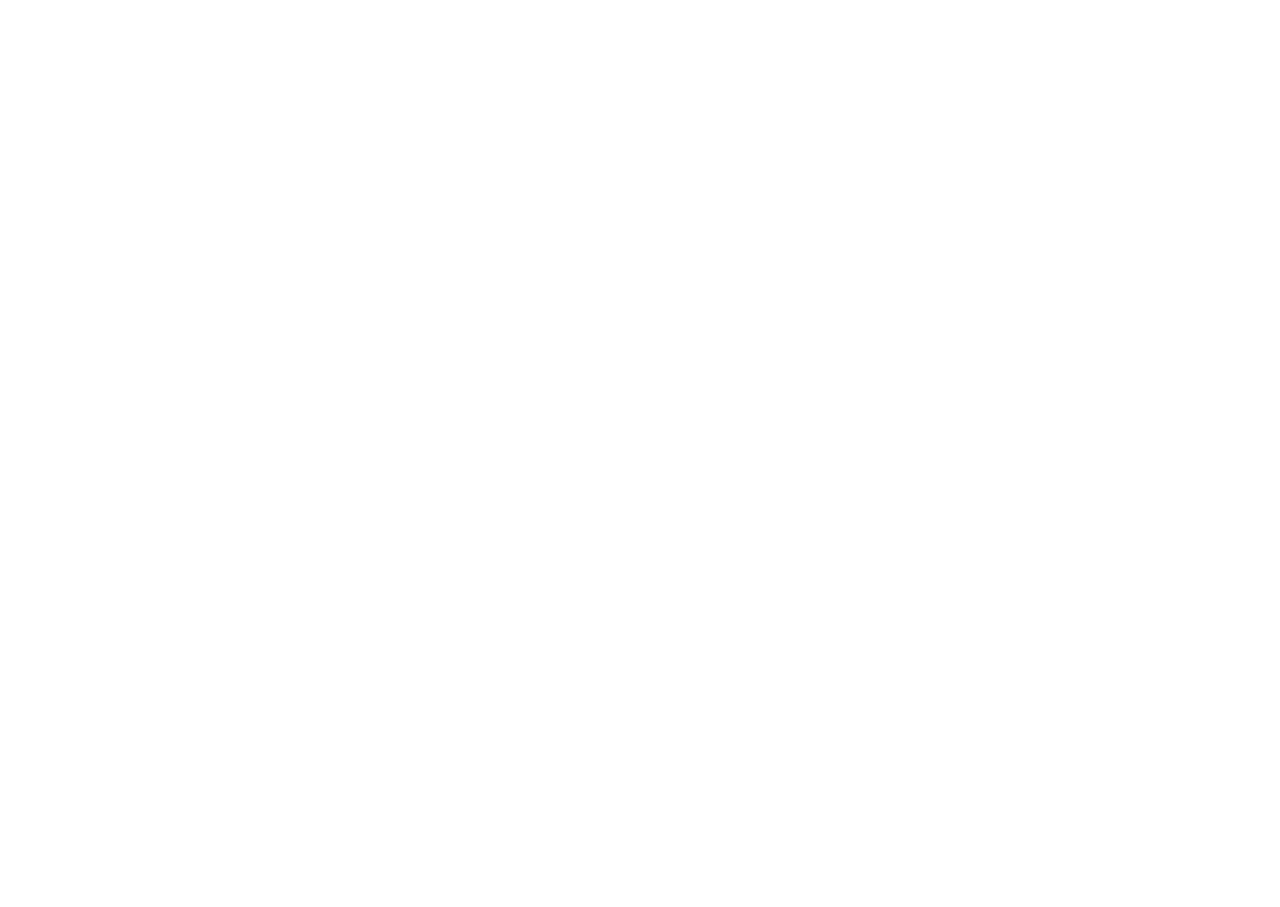
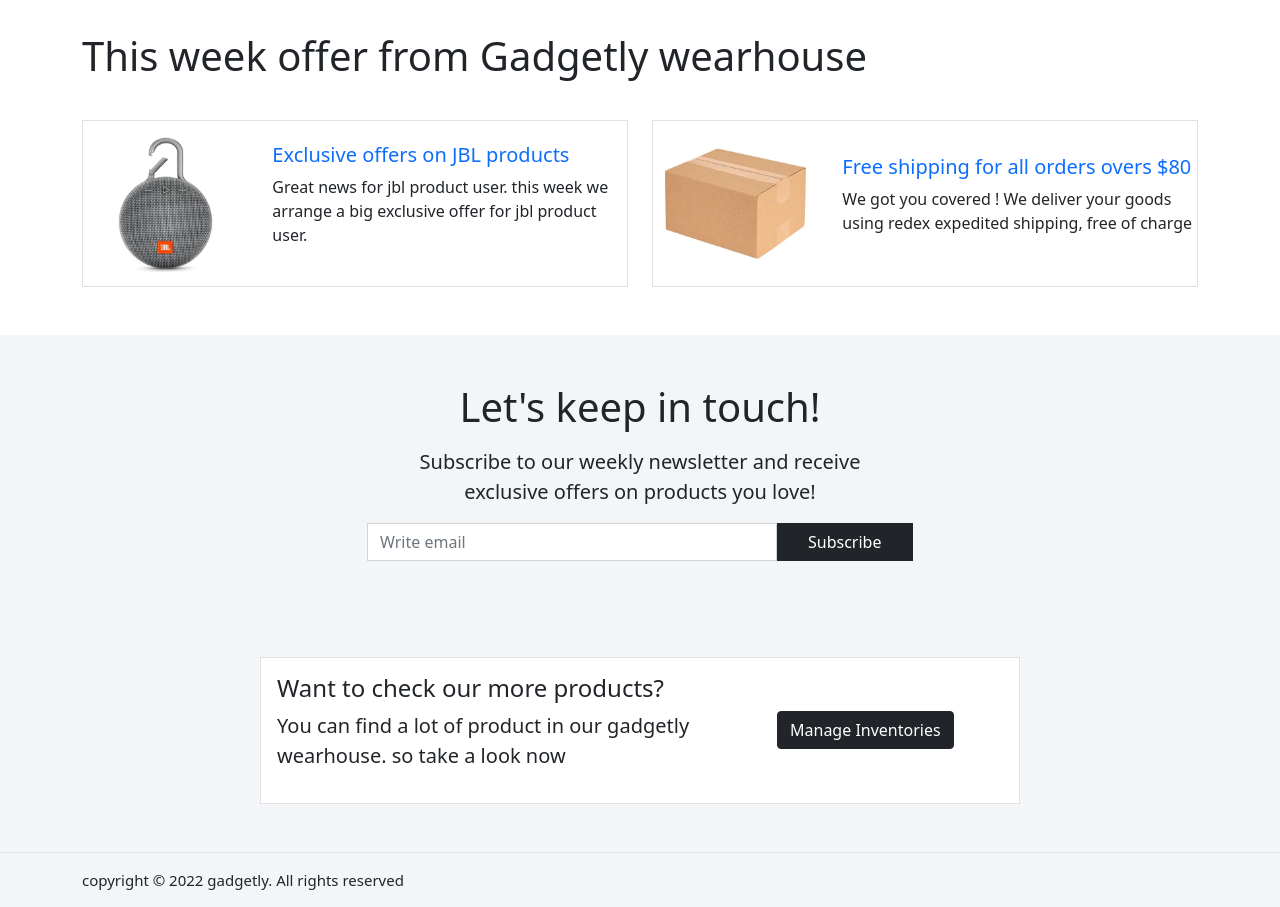
Before and after one commit to Ridwan-Suhel/gadgetly-client, a React (Create React App) app: page / in a window 1280 px wide. Shown: the part 920-1827 px from the top of the page. Before the commit the page ends 935 px from the top, so only its background shows below. Built offline with nearby package versions, Linux system fonts and the light colour scheme; no server answers.

Commit message:
Home extra two section added

```diff
--- a/src/App.js
+++ b/src/App.js
@@ -2,12 +2,12 @@ import logo from "./logo.svg";
 import "./App.css";
 import { Route, Routes } from "react-router-dom";
 import Home from "./components/Pages/Home/Home";
-import Inventory from "./components/Pages/Inventory/Inventory";
 import NotFound from "./components/Pages/NotFound/NotFound";
 import Blogs from "./components/Pages/Blogs/Blogs";
 import Header from "./components/Shared/Header/Header";
 import Footer from "./components/Shared/Footer/Footer";
 import InventoryDetails from "./components/Pages/Inventory/InventoryDetails/InventoryDetails";
+import ManageInventory from "./components/Pages/Inventory/ManageInventory";
 
 function App() {
   return (
@@ -16,7 +16,10 @@ function App() {
       <Routes>
         <Route path="" element={<Home></Home>}></Route>
         <Route path="/home" element={<Home></Home>}></Route>
-        <Route path="/inventory" element={<Inventory></Inventory>}></Route>
+        <Route
+          path="/manageInventory"
+          element={<ManageInventory></ManageInventory>}
+        ></Route>
         <Route
           path="/inventory/:inventoryId"
           element={<InventoryDetails></InventoryDetails>}
--- /dev/null
+++ b/src/components/Pages/Home/Home.css
@@ -0,0 +1,3 @@
+.more-content {
+  background: #f3f5f6;
+}
--- a/src/components/Pages/Home/Home.js
+++ b/src/components/Pages/Home/Home.js
@@ -1,12 +1,21 @@
 import React from "react";
+import MoreContent from "../../Shared/MoreContent/MoreContent";
 import Products from "../../Shared/Products/Products";
 import Banner from "./Banner/Banner";
+import Newsletter from "./Newsletter/Newsletter";
+import WearhouseOffer from "./WearhouseOffer/WearhouseOffer";
+import "./Home.css";
 
 const Home = () => {
   return (
     <main>
       <Banner></Banner>
       <Products></Products>
+      <WearhouseOffer></WearhouseOffer>
+      <Newsletter></Newsletter>
+      <section className="more-content">
+        <MoreContent></MoreContent>
+      </section>
     </main>
   );
 };
--- /dev/null
+++ b/src/components/Pages/Home/Newsletter/Newsletter.css
@@ -0,0 +1,3 @@
+.newsletter {
+  background: #f3f5f6;
+}
--- /dev/null
+++ b/src/components/Pages/Home/Newsletter/Newsletter.js
@@ -0,0 +1,44 @@
+import React from "react";
+import "./Newsletter.css";
+const Newsletter = () => {
+  return (
+    <section className="newsletter">
+      <div className="container py-5">
+        <p className="display-6 text-center">Let's keep in touch!</p>
+        <p className="lead text-center">
+          Subscribe to our weekly newsletter and receive{" "}
+          <br className="d-none d-lg-block" /> exclusive offers on products you
+          love!
+        </p>
+
+        <div className="newsletter-area">
+          <div className="row justify-content-center">
+            <div className="col-md-6">
+              <form action="">
+                <div className="row gx-0">
+                  <div className="col-md-9">
+                    <input
+                      type="email"
+                      name="email"
+                      className="form-control rounded-0"
+                      placeholder="Write email"
+                    />
+                  </div>
+                  <div className="col-md-3">
+                    <input
+                      type="submit"
+                      value="Subscribe"
+                      className="btn btn-dark d-block w-100 rounded-0"
+                    />
+                  </div>
+                </div>
+              </form>
+            </div>
+          </div>
+        </div>
+      </div>
+    </section>
+  );
+};
+
+export default Newsletter;
--- /dev/null
+++ b/src/components/Pages/Home/WearhouseOffer/WearhouseOffer.js
@@ -0,0 +1,54 @@
+import React from "react";
+import offer1 from "../../../../images/offer-1.webp";
+import offer2 from "../../../../images/offer-2.webp";
+const WearhouseOffer = () => {
+  return (
+    <div className="container py-5">
+      <p className="display-6 py-4">This week offer from Gadgetly wearhouse</p>
+      <div className="row">
+        <div className="col-md-6">
+          <div className="single-box border">
+            <div className="row align-items-center">
+              <div className="col-md-4">
+                <div className="offer-img">
+                  <img src={offer1} className="img-fluid" alt="img" />
+                </div>
+              </div>
+              <div className="col-md-8">
+                <h5 className="text-primary">
+                  Exclusive offers on JBL products
+                </h5>
+                <p>
+                  Great news for jbl product user. this week we arrange a big
+                  exclusive offer for jbl product user.
+                </p>
+              </div>
+            </div>
+          </div>
+        </div>
+        <div className="col-md-6">
+          <div className="single-box border">
+            <div className="row align-items-center">
+              <div className="col-md-4">
+                <div className="offer-img">
+                  <img src={offer2} className="img-fluid" alt="img" />
+                </div>
+              </div>
+              <div className="col-md-8">
+                <h5 className="text-primary">
+                  Free shipping for all orders overs $80
+                </h5>
+                <p>
+                  We got you covered ! We deliver your goods using redex
+                  expedited shipping, free of charge
+                </p>
+              </div>
+            </div>
+          </div>
+        </div>
+      </div>
+    </div>
+  );
+};
+
+export default WearhouseOffer;
--- a/src/components/Pages/Inventory/Inventory.js
+++ /dev/null
@@ -1,11 +0,0 @@
-import React from "react";
-
-const Inventory = () => {
-  return (
-    <div>
-      <h1>Welcome from Inventory</h1>
-    </div>
-  );
-};
-
-export default Inventory;
--- /dev/null
+++ b/src/components/Pages/Inventory/ManageInventory.js
@@ -0,0 +1,49 @@
+import React from "react";
+import { Table } from "react-bootstrap";
+
+const ManageInventory = () => {
+  return (
+    <section className="manageInventory">
+      <div className="container">
+        <h1>Manage Inventory</h1>
+        <div className="inventory-table">
+          <div className="row">
+            <div className="col-md-12">
+              <Table striped bordered hover>
+                <thead>
+                  <tr>
+                    <th>#</th>
+                    <th>First Name</th>
+                    <th>Last Name</th>
+                    <th>Username</th>
+                  </tr>
+                </thead>
+                <tbody>
+                  <tr>
+                    <td>1</td>
+                    <td>Mark</td>
+                    <td>Otto</td>
+                    <td>@mdo</td>
+                  </tr>
+                  <tr>
+                    <td>2</td>
+                    <td>Jacob</td>
+                    <td>Thornton</td>
+                    <td>@fat</td>
+                  </tr>
+                  <tr>
+                    <td>3</td>
+                    <td colSpan={2}>Larry the Bird</td>
+                    <td>@twitter</td>
+                  </tr>
+                </tbody>
+              </Table>
+            </div>
+          </div>
+        </div>
+      </div>
+    </section>
+  );
+};
+
+export default ManageInventory;
--- a/src/components/Shared/Footer/Footer.css
+++ b/src/components/Shared/Footer/Footer.css
@@ -1,5 +1,6 @@
 footer {
   border-top: 1px solid rgba(51, 51, 51, 0.096);
+  background: #f3f5f6;
 }
 footer p {
   font-size: 15px !important;
--- a/src/components/Shared/Header/Header.js
+++ b/src/components/Shared/Header/Header.js
@@ -17,9 +17,9 @@ const Header = () => {
             <Nav.Link as={Link} to="/home">
               Home
             </Nav.Link>
-            <Nav.Link as={Link} to="/inventory">
-              Inventory
-            </Nav.Link>
+            {/* <Nav.Link as={Link} to="/manageInventory">
+              Manage Inventory
+            </Nav.Link> */}
             <Nav.Link as={Link} to="/blogs">
               Blogs
             </Nav.Link>
--- /dev/null
+++ b/src/components/Shared/MoreContent/MoreContent.js
@@ -0,0 +1,36 @@
+import React from "react";
+import { useNavigate } from "react-router-dom";
+
+const MoreContent = () => {
+  const navigate = useNavigate();
+  const handleManageInventories = () => {
+    navigate("/manageInventory");
+  };
+  return (
+    <div className="container py-5">
+      <div className="row justify-content-center">
+        <div className="col-md-8 border p-3 bg-white">
+          <div className="row align-items-center">
+            <div className="col-md-8">
+              <h4>Want to check our more products?</h4>
+              <p className="lead">
+                You can find a lot of product in our gadgetly wearhouse. so take
+                a look now
+              </p>
+            </div>
+            <div className="col-md-4">
+              <button
+                className="btn btn-dark"
+                onClick={handleManageInventories}
+              >
+                Manage Inventories
+              </button>
+            </div>
+          </div>
+        </div>
+      </div>
+    </div>
+  );
+};
+
+export default MoreContent;
```
Also changed, not shown: src/components/Pages/Inventory/InventoryDetails/InventoryDetails.js (+101 -4 lines), src/images/offer-1.webp (added), src/images/offer-2.webp (added).
